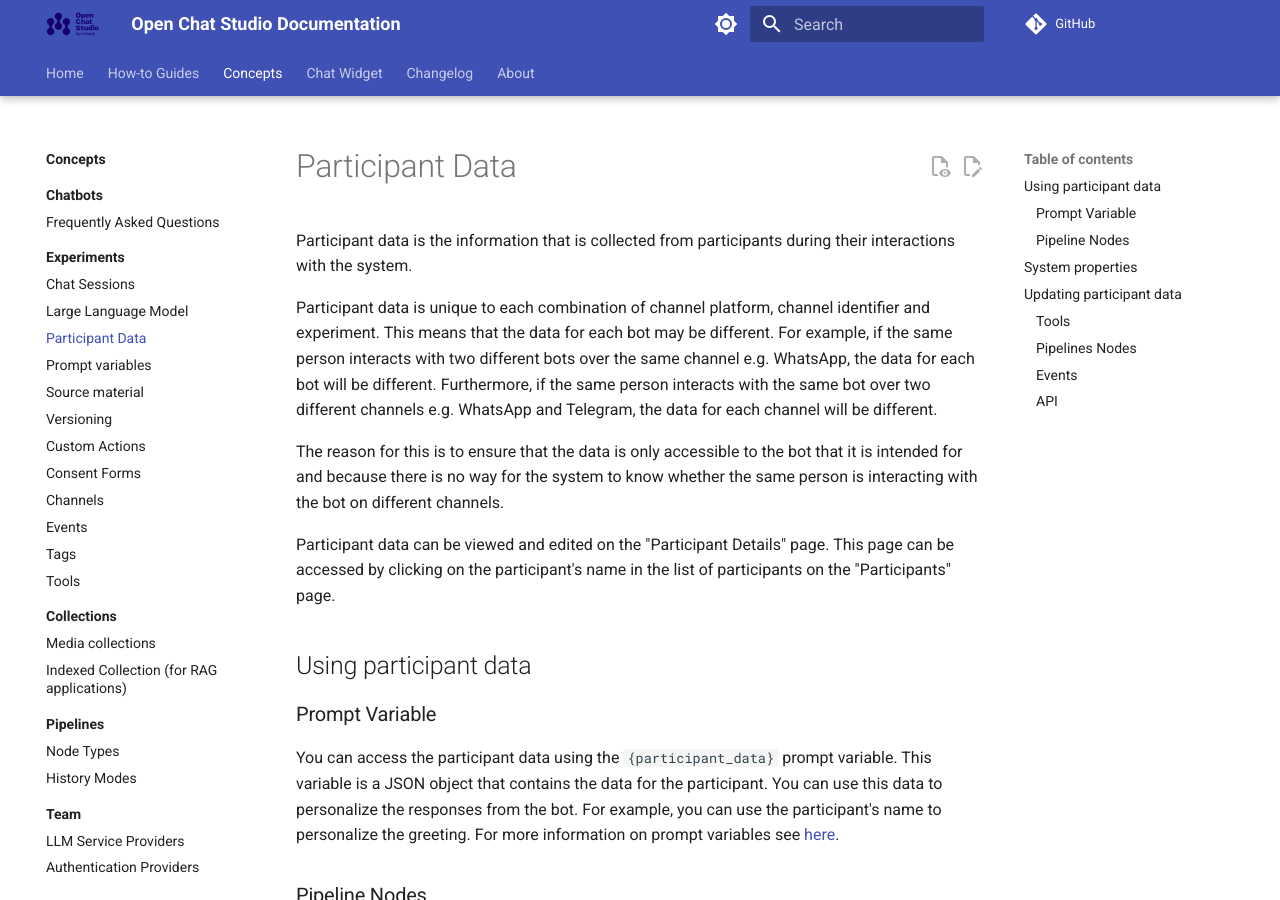
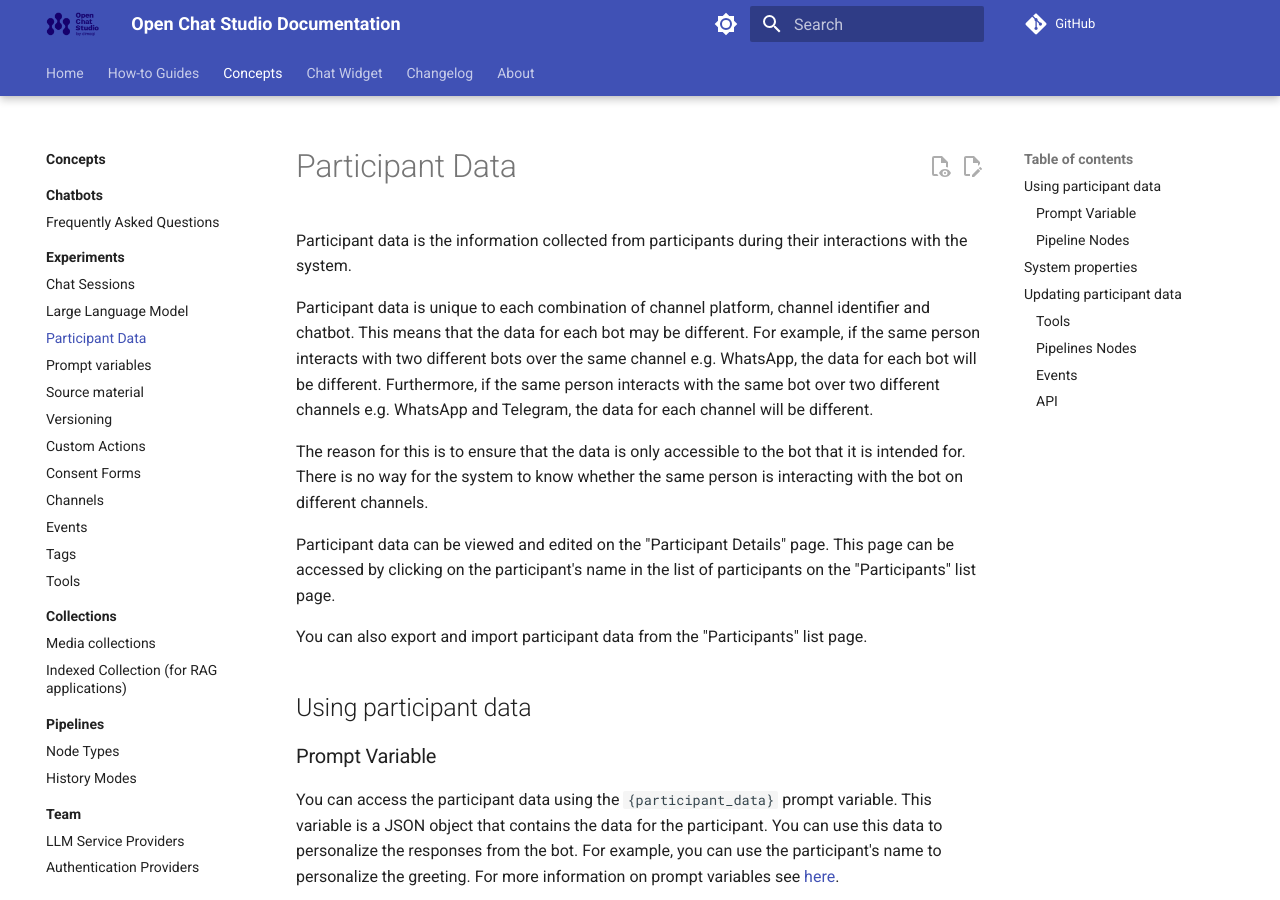
Before and after one commit to dimagi/open-chat-studio-docs, an MkDocs documentation site: the page built from docs/concepts/participant_data.md, in a window 1280 px wide and 900 px high. Built offline with MkDocs 1.6.1 and Material for MkDocs 9.7.7, drawn with Linux system fonts in a browser that asks for light colours; a script that is not in the unit is left out; comment, search, counter and statistics services are not loaded.

Commit message:
docs and changelog for participant import / export

```diff
--- a/docs/concepts/participant_data.md
+++ b/docs/concepts/participant_data.md
@@ -1,17 +1,19 @@
 # Participant Data
 
-Participant data is the information that is collected from participants during their interactions with the system.
+Participant data is the information collected from participants during their interactions with the system.
 
-Participant data is unique to each combination of channel platform, channel identifier and experiment. This means that
+Participant data is unique to each combination of channel platform, channel identifier and chatbot. This means that
 the data for each bot may be different. For example, if the same person interacts with two different bots over the same
 channel e.g. WhatsApp, the data for each bot will be different. Furthermore, if the same person interacts with the same
 bot over two different channels e.g. WhatsApp and Telegram, the data for each channel will be different.
 
-The reason for this is to ensure that the data is only accessible to the bot that it is intended for and because there
+The reason for this is to ensure that the data is only accessible to the bot that it is intended for. There
 is no way for the system to know whether the same person is interacting with the bot on different channels.
 
 Participant data can be viewed and edited on the "Participant Details" page. This page can be accessed by clicking on
-the participant's name in the list of participants on the "Participants" page.
+the participant's name in the list of participants on the "Participants" list page.
+
+You can also export and import participant data from the "Participants" list page.
 
 ## Using participant data
 
```
Also changed, not shown: docs/changelog.md (+3 -0 lines).
